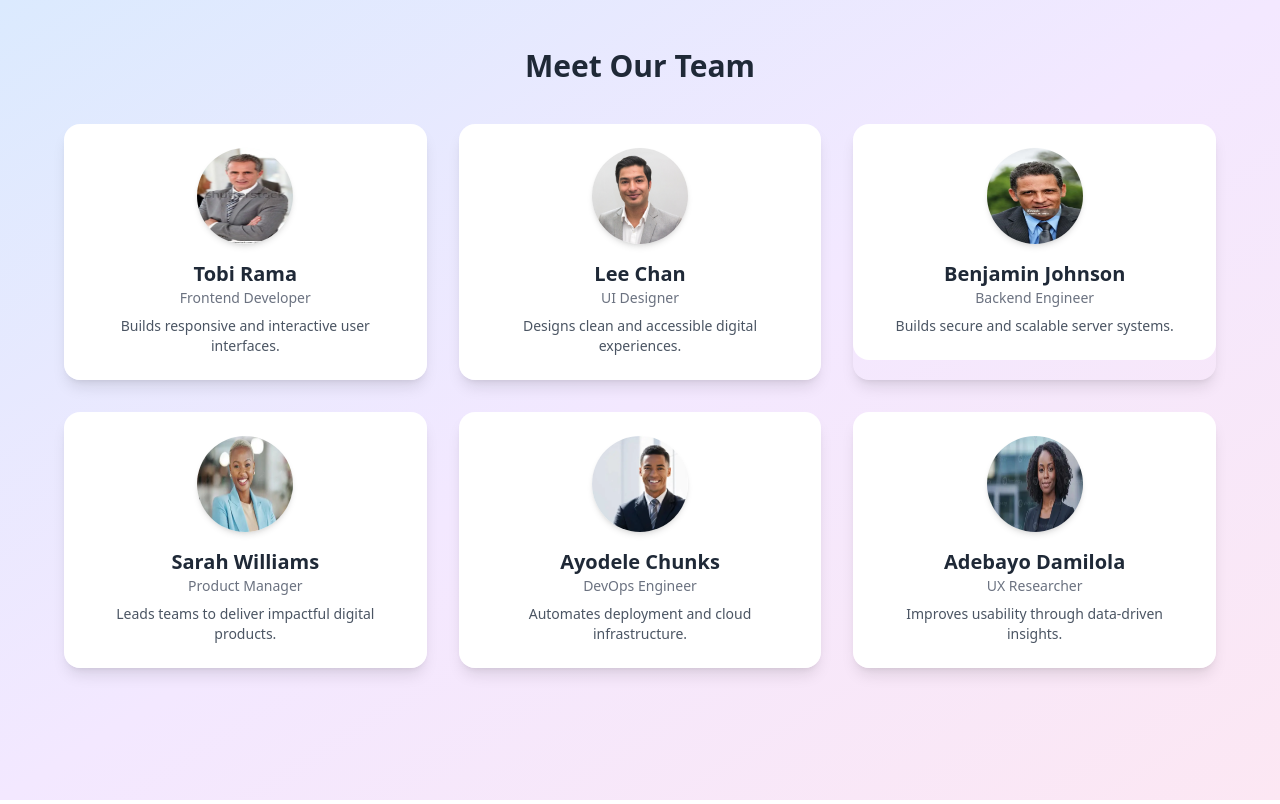
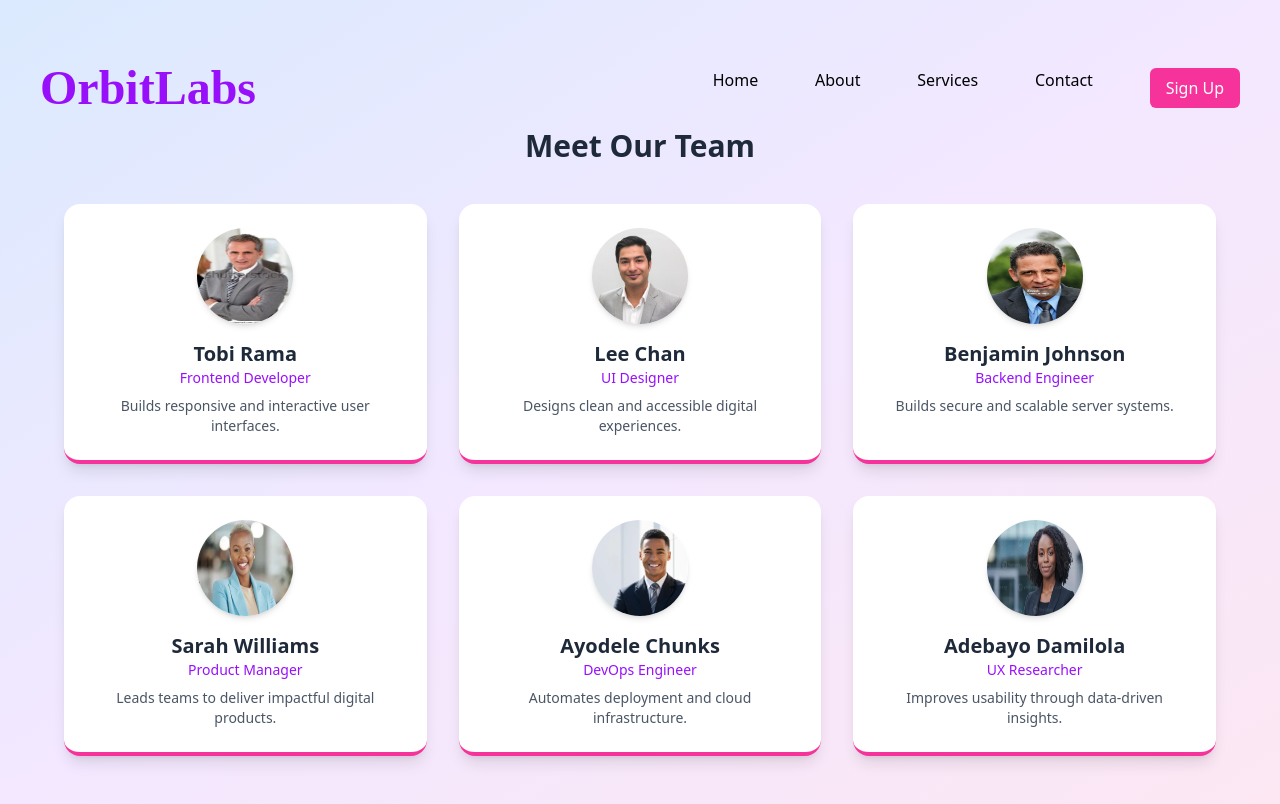
Before and after one commit to tobyramaa/Team-profile-card, a website: page index.html in a window 1280 px wide. Drawn offline with nearby package versions, Linux system fonts and the light colour scheme.

Commit message:
Add hover utilities to the html structure

```diff
--- a/index.html
+++ b/index.html
@@ -3,10 +3,28 @@
 <head>
   <meta charset="UTF-8" />
   <meta name="viewport" content="width=device-width, initial-scale=1.0" />
-  <script src="https://cdn.tailwindcss.com"></script>
+  <script src="https://cdn.jsdelivr.net/npm/@tailwindcss/browser@4"></script>
   <title>Team Profiles</title>
 </head>
 <body class="min-h-screen bg-gradient-to-br from-blue-100 via-purple-100 to-pink-100 py-12 px-6">
+    <header class="md:flex md:items-center">
+        <div class="flex-1 flex justify-between items-center p-4">
+            <h1 class="font-['Felipa'] text-purple-600 text-5xl font-bold">OrbitLabs</h1>
+            <svg id="burger" xmlns="http://www.w3.org/2000/svg" fill="none" viewBox="0 0 24 24" stroke-width="1.5" stroke="currentColor" class="size-6 md:hidden">
+              <path stroke-linecap="round" stroke-linejoin="round" d="M3.75 6.75h16.5M3.75 12h16.5m-16.5 5.25h16.5" />
+            </svg>
+        </div>
+        <nav id="menu-btn" class="flex-[2] flex justify-between p-4 overflow-hidden max-h-0 opacity-0 transition-all duration-500 ease-in-out md:max-h-full md:opacity-100 md:flex-1 md:flex">
+            <ul class="flex-1 grid grid-cols-2 md:flex md:justify-evenly">
+                <li><a href="#" class="hover:text-purple-500">Home</a></li>
+                <li><a href="#" class="hover:text-purple-500">About</a></li>
+                <li><a href="#" class="hover:text-purple-500">Services</a></li>
+                <li><a href="#" class="hover:text-purple-500">Contact</a></li>
+            </ul>
+            <button class="bg-pink-500 text-white px-4 py-2 rounded-md hover:bg-purple-700 transition">Sign Up</button>
+        </nav>
+    </header>
+
 
   <h1 class="text-3xl font-bold text-center text-gray-800 mb-10">
     Meet Our Team
@@ -16,86 +34,73 @@
   <div class="grid grid-cols-1 sm:grid-cols-2 lg:grid-cols-3 gap-8 max-w-6xl mx-auto">
 
     <!-- Card 1 -->
-    <div class="rounded-2xl shadow-lg hover:shadow-blue-400/50 hover:scale-105 transition-all duration-300 ">
-      <div class="bg-white rounded-2xl p-6 text-center">
-        <img src="images/man 7.webp"
-             class="w-24 h-24 mx-auto rounded-full shadow-md"
-             alt="Profile">
+      <div class="bg-white rounded-2xl p-6 text-center shadow-lg transform hover:scale-105 transition duration-300 hover:ring-2 hover:ring-purple-500  border-b-4 border-pink-500">
+        <img src="images/man 7.webp"class="w-24 h-24 mx-auto rounded-full shadow-md"alt="Profile">
         <h2 class="text-xl font-semibold text-gray-800 mt-4">Tobi Rama</h2>
-        <p class="text-sm text-gray-500">Frontend Developer</p>
+        <p class="text-sm text-purple-600 font-medium">Frontend Developer</p>
         <p class="text-gray-600 text-sm mt-2">
           Builds responsive and interactive user interfaces.
         </p>
 
       </div>
-    </div>
 
 
 
     <!-- Card 2 -->
-    <div class="rounded-2xl shadow-lg hover:shadow-blue-400/50 hover:scale-105 transition-all duration-300">
-      <div class="bg-white rounded-2xl p-6 text-center">
-        <img src="images/man 2.jpeg"
-             class="w-24 h-24 mx-auto rounded-full shadow-md"
-             alt="Profile">
+      <div class="bg-white rounded-2xl p-6 text-center shadow-lg transform hover:scale-105 transition duration-300 hover:ring-2 hover:ring-purple-500 border-b-4 border-pink-500">
+        <img src="images/man 2.jpeg"class="w-24 h-24 mx-auto rounded-full shadow-md"alt="Profile">
         <h2 class="text-xl font-semibold text-gray-800 mt-4">Lee Chan</h2>
-        <p class="text-sm text-gray-500">UI Designer</p>
+        <p class="text-sm text-purple-600 font-medium">UI Designer</p>
         <p class="text-gray-600 text-sm mt-2">
           Designs clean and accessible digital experiences.
         </p>
       </div>
-    </div>
 
     <!-- Card 3 -->
-    <div class="rounded-2xl shadow-lg hover:shadow-blue-400/50 hover:scale-105 transition-all duration-300">
-      <div class="bg-white rounded-2xl p-6 text-center">
+      <div class="bg-white rounded-2xl p-6 text-center shadow-lg transform hover:scale-105 transition duration-300 hover:ring-2 hover:ring-purple-500 border-b-4 border-pink-500">
         <img src="images/man 6.webp"
              class="w-24 h-24 mx-auto rounded-full shadow-md"
              alt="Profile">
         <h2 class="text-xl font-semibold text-gray-800 mt-4">Benjamin Johnson</h2>
-        <p class="text-sm text-gray-500">Backend Engineer</p>
+        <p class="text-sm text-purple-600 font-medium">Backend Engineer</p>
         <p class="text-gray-600 text-sm mt-2">
           Builds secure and scalable server systems.
         </p>
       </div>
-    </div>
+
 
     <!-- Card 4 -->
-    <div class="rounded-2xl shadow-lg hover:shadow-blue-400/50 hover:scale-105 transition-all duration-300">
-      <div class="bg-white rounded-2xl p-6 text-center">
+      <div class="bg-white rounded-2xl p-6 text-center shadow-lg transform hover:scale-105 transition duration-300 hover:ring-2 hover:ring-purple-500 border-b-4 border-pink-500">
         <img src="images/woman 2.webp"
              class="w-24 h-24 mx-auto rounded-full shadow-md"
              alt="Profile">
         <h2 class="text-xl font-semibold text-gray-800 mt-4">Sarah Williams</h2>
-        <p class="text-sm text-gray-500">Product Manager</p>
+        <p class="text-sm text-purple-600 font-medium">Product Manager</p>
         <p class="text-gray-600 text-sm mt-2">
           Leads teams to deliver impactful digital products.
         </p>
       </div>
-    </div>
 
     <!-- Card 5 -->
-    <div class="rounded-2xl shadow-lg hover:shadow-blue-400/50 hover:scale-105 transition-all duration-300">
-      <div class="bg-white rounded-2xl p-6 text-center">
+      <div class="bg-white rounded-2xl p-6 text-center shadow-lg transform hover:scale-105 transition duration-300 hover:ring-2 hover:ring-purple-500 border-b-4 border-pink-500">
         <img src="images/man 4.webp"
              class="w-24 h-24 mx-auto rounded-full shadow-md"
              alt="Profile">
         <h2 class="text-xl font-semibold text-gray-800 mt-4">Ayodele Chunks</h2>
-        <p class="text-sm text-gray-500">DevOps Engineer</p>
+        <p class="text-sm text-purple-600 font-medium">DevOps Engineer</p>
         <p class="text-gray-600 text-sm mt-2">
           Automates deployment and cloud infrastructure.
         </p>
       </div>
-    </div>
+
 
     <!-- Card 6 -->
-    <div class="rounded-2xl shadow-lg hover:shadow-blue-400/50 hover:scale-105 transition-all duration-300">
-      <div class="bg-white rounded-2xl p-6 text-center">
+      <div class="bg-white rounded-2xl p-6 text-center shadow-lg transform hover:scale-105 transition duration-300 hover:ring-2 hover:ring-purple-500 border-b-4 border-pink-500">
         <img src="images/woman1.webp"
              class="w-24 h-24 mx-auto rounded-full shadow-md"
              alt="Profile">
         <h2 class="text-xl font-semibold text-gray-800 mt-4">Adebayo Damilola</h2>
-        <p class="text-sm text-gray-500">UX Researcher</p>
+        <p class="text-sm text-purple-600 font-medium">UX Researcher</p>
         <p class="text-gray-600 text-sm mt-2">
           Improves usability through data-driven insights.
         </p>
@@ -104,5 +109,21 @@
 
   </div>
 
+
+   <script>
+        const burger = document.querySelector("#burger");
+        const menu = document.querySelector("#menu-btn");
+        let isOpen = false;
+
+
+        burger.addEventListener("click", () => {
+          menu.classList.toggle("max-h-0");
+          menu.classList.toggle("max-h-96");
+          menu.classList.toggle("opacity-0");
+          menu.classList.toggle("opacity-100");
+
+        });
+    </script>
+
 </body>
 </html>
```
